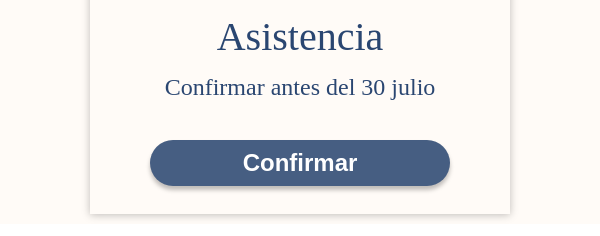
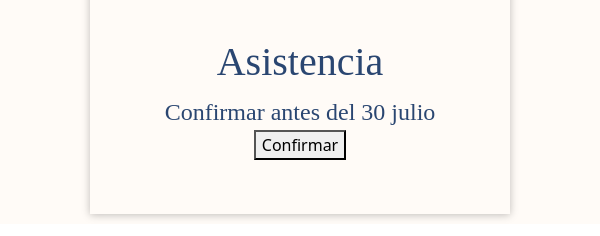
Before and after one commit to santfernandez/wedding-card-2, a React (Create React App) app: page / in a window 600 px wide. Shown: the part 2400-2636 px from the top of the page. Built offline with nearby package versions, Linux system fonts and the light colour scheme; a web font is replaced by a local one.

Commit message:
changed rsvp button style

```diff
--- a/src/sections/RSVP.js
+++ b/src/sections/RSVP.js
@@ -1,18 +1,22 @@
 import React, { useState } from "react";
 import "../styles/RSVP.css";
-import RSVPModal from "../components/RSVPModal";
 
 const RSVP = () => {
-  const [isOpen, setIsOpen] = useState(false);
   return (
     <div className="rsvp-container">
       <div className="rsvp">
         <h2 className="rsvp-title">Asistencia</h2>
         <p className="rsvp-info">Confirmar antes del 30 julio</p>
-        <button type="button" onClick={() => setIsOpen(true)}>
-          Confirmar
+        <button type="rsvp-button">
+          <a
+            target="_blank"
+            rel="noreferrer"
+            href="https://docs.google.com/forms/d/e/1FAIpQLScCKG7CQCAkjVcTWvj0w_xnPICWaQZKLGdgM26OSJwOGzXx8A/viewform"
+            className="rsvp-link"
+          >
+            Confirmar
+          </a>
         </button>
-        <RSVPModal open={isOpen} onClose={() => setIsOpen(false)}></RSVPModal>
       </div>
     </div>
   );
--- a/src/styles/RSVP.css
+++ b/src/styles/RSVP.css
@@ -38,7 +38,7 @@
         padding-top: 8px;
     }
 
-    .rsvp>button {
+    .rsvp-button {
         background-color: #465E82;
         border-radius: 50px;
         color: #fff;
@@ -53,6 +53,16 @@
         box-shadow: 0px 4px 4px rgba(0, 0, 0, 0.25);
         margin-top: 35px;
         min-width: 30vw;
+    }
+
+    .rsvp-button>a>p {
+        margin: 0;
+    }
+
+    .rsvp-link:link,
+    .rsvp-link:visited {
+        color: #000;
+        text-decoration: none;
     }
 }
 
@@ -83,7 +93,7 @@
         padding-top: 8px;
     }
 
-    .rsvp>button {
+    .rsvp-button {
         background-color: #465E82;
         border-radius: 50px;
         color: #fff;
@@ -98,4 +108,14 @@
         margin-top: 35px;
         min-width: 50vw;
     }
+
+    .rsvp-button>a>p {
+        margin: 0;
+    }
+
+    .rsvp-link:link,
+    .rsvp-link:visited {
+        color: #000;
+        text-decoration: none;
+    }
 }
```
